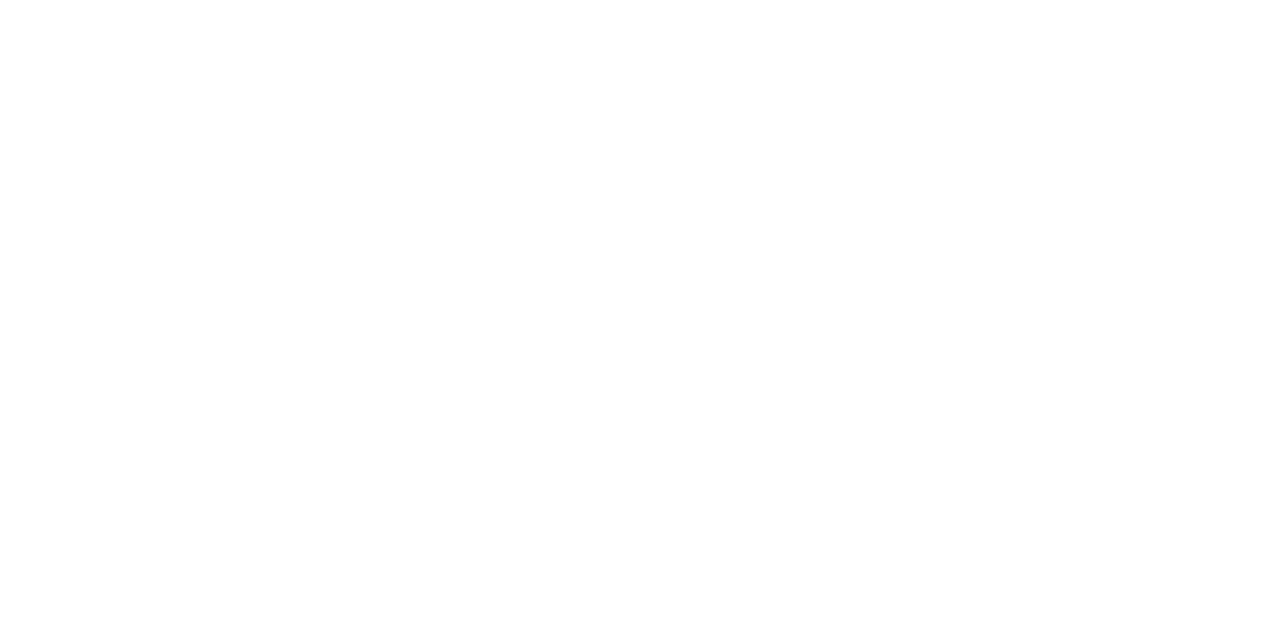
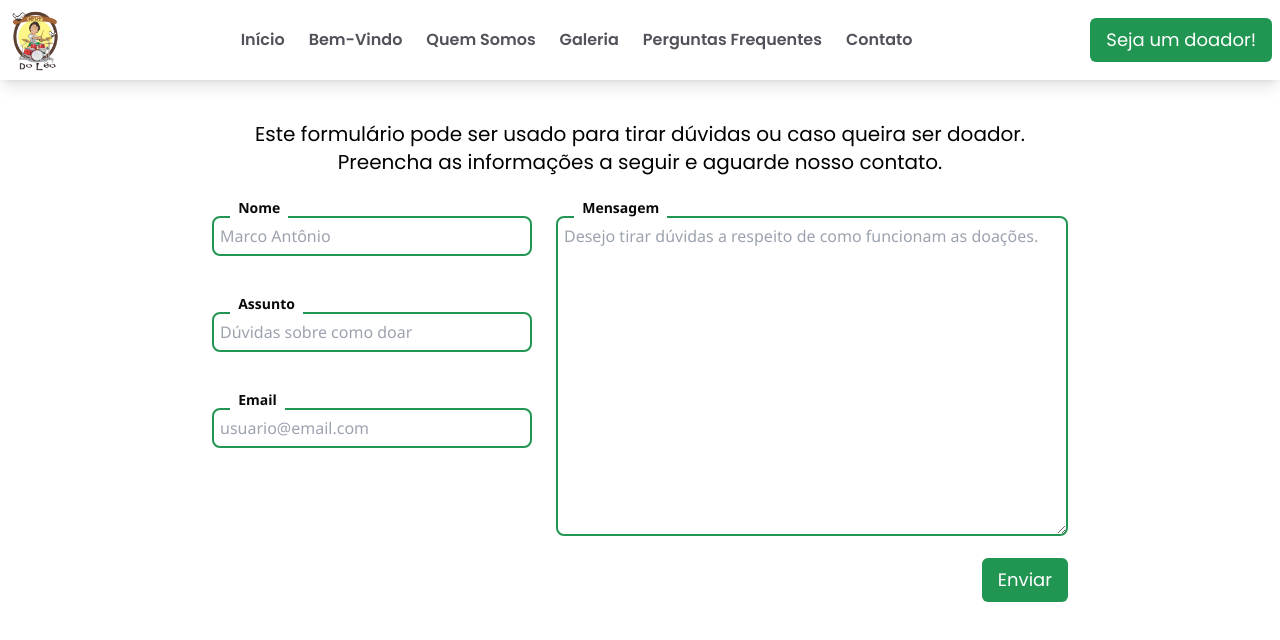
Before and after one commit to fabiojr0/casa-do-leo, a React (Vite) app: page /casa-do-leo/formulario in a window 1280 px wide. Before the commit this address had no page. Shown: the top 640 px of the page. Built offline with nearby package versions, Linux system fonts and the light colour scheme.

Commit message:
Rota de Formulario

```diff
--- a/index.html
+++ b/index.html
@@ -4,6 +4,7 @@
     <meta charset="UTF-8" />
     <meta name="viewport" content="width=device-width, initial-scale=1.0" />
     <title>Casa do Léo</title>
+    <link rel="icon" type="image/x-icon" href="./favicon.ico">
   </head>
   <body>
     <div id="root"></div>
--- a/src/App.jsx
+++ b/src/App.jsx
@@ -1,26 +1,28 @@
-import { Route, BrowserRouter as Router, Routes} from "react-router-dom"
-import Home from "./routes/Home"
+import { Route, BrowserRouter as Router, Routes } from "react-router-dom";
+import Home from "./routes/Home";
 import Events from "./routes/Events";
 import AdminDoador from "./routes/AdminDoador";
 import AdminDoação from "./routes/AdminDoação";
 import AdminTipoDeDoação from "./routes/AdminTipoDeDoação";
 import AdminFotos from "./routes/AdminFotos";
 import AdminUser from "./routes/AdminUser";
+import Forms from "./routes/Forms";
 
 function App() {
   return (
     <Router basename="/casa-do-leo">
       <Routes>
         <Route exact path="/" element={<Home />} />
-        <Route path="/events" element={<Events/>}/>
-        <Route path="/admin/doador" element={<AdminDoador/>}/>
-        <Route path="/admin/doacao" element={<AdminDoação/>}/>
-        <Route path="/admin/tipo_de_doacao" element={<AdminTipoDeDoação/>}/>
-        <Route path="/admin/fotos" element={<AdminFotos/>}/>
-        <Route path="/admin/admin_user" element={<AdminUser/>}/>
+        <Route path="/events" element={<Events />} />
+        <Route path="/formulario" element={<Forms />} />
+        <Route path="/admin/doador" element={<AdminDoador />} />
+        <Route path="/admin/doacao" element={<AdminDoação />} />
+        <Route path="/admin/tipo_de_doacao" element={<AdminTipoDeDoação />} />
+        <Route path="/admin/fotos" element={<AdminFotos />} />
+        <Route path="/admin/admin_user" element={<AdminUser />} />
       </Routes>
     </Router>
-  )
+  );
 }
 
-export default App
+export default App;
--- a/src/components/AboutUs.jsx
+++ b/src/components/AboutUs.jsx
@@ -9,8 +9,8 @@
             <img src='feliz_por_estudar.png' alt='Menino feliz por estudar' className='w-[80%] md:w-[20%] lg:w-[30%] lg:ml-10'/>
             <section className='w-full flex flex-col max-sm:gap-1 lg:gap-5 lg:w-1/2 '>
                 <h1 className='text-sm font-semibold text-verde sm:text-2xl lg:text-3xl'>Quem Somos</h1>
-                <p className='text-xs text-verde sm:text-lg lg:text-lg'>Lorem ipsum dolor sit amet consectetur adipisicing elit. Cupiditate possimus, nam eaque quae sequi voluptas harum laudantium rem molestiae, itaque.</p>
-                <p className='text-xs text-verde sm:text-lg lg:text-lg max-lg:hidden'>Lorem ipsum dolor sit amet consectetur adipisicing elit. Cupiditate possimus, nam eaque quae sequi voluptas harum laudantium rem molestiae, itaque.</p>
+                <p className='text-xs sm:text-lg lg:text-lg'>Lorem ipsum dolor sit amet consectetur adipisicing elit. Cupiditate possimus, nam eaque quae sequi voluptas harum laudantium rem molestiae, itaque.</p>
+                <p className='text-xs sm:text-lg lg:text-lg max-lg:hidden'>Lorem ipsum dolor sit amet consectetur adipisicing elit. Cupiditate possimus, nam eaque quae sequi voluptas harum laudantium rem molestiae, itaque.</p>
                 <Button>Saiba Mais <Play  size={20} weight='fill'/></Button>
             </section>
         </div>
--- a/src/components/Button.jsx
+++ b/src/components/Button.jsx
@@ -3,14 +3,14 @@
 // eslint-disable-next-line no-unused-vars
 import React from "react";
 
-function Button({ children, cancel , click }) {
+function Button({ children, cancel, click }) {
   return (
     <span>
       <button
         className={
           cancel
-            ? "bg-zinc-200 p-1.5 text-zinc-900 rounded-md text-sm hover:bg-zinc-300 transition-all flex items-center sm:text-lg lg:text-xl active:translate-y-1"
-            : "bg-verde p-1.5 text-zinc-100 rounded-md text-sm hover:bg-green-700 transition-all flex items-center sm:text-lg lg:text-lg active:translate-y-1"
+            ? "bg-zinc-200 px-4 py-2 text-zinc-900 rounded-md text-sm hover:bg-zinc-300 transition-all flex items-center sm:text-lg lg:text-xl active:translate-y-1"
+            : "bg-verde px-4 py-2 text-white rounded-md text-sm hover:bg-green-700 transition-all flex items-center sm:text-lg active:translate-y-1"
         }
         onClick={() => click()}
       >
--- a/src/components/Navbar.jsx
+++ b/src/components/Navbar.jsx
@@ -1,5 +1,6 @@
 import { List } from "@phosphor-icons/react/dist/ssr";
 import { useEffect, useState } from "react";
+import Button from "./Button";
 
 function Navbar() {
   const [screenWidth, setScreenWidth] = useState(window.innerWidth);
@@ -16,33 +17,67 @@
   }, [screenWidth]);
 
   return (
-    <nav className="w-full flex items-center justify-between p-2 border-b shadow">
+    <nav className="w-full flex items-center justify-between p-2 shadow-lg">
+      <a href="/">
         <img src="Logo.png" className="h-10 sm:h-16" />
+      </a>
       {screenWidth >= 1024 ? (
+        <>
           <ul className="flex items-center gap-6 ">
             <li>
-            <a href="#" className="text-zinc-600 hover:text-verde transition-all font-semibold ">Início</a>
+              <a
+                href="/#"
+                className="text-zinc-600 hover:text-verde transition-all font-semibold "
+              >
+                Início
+              </a>
             </li>
             <li>
-            <a href="#" className="text-zinc-600 hover:text-verde transition-all font-semibold ">Bem-Vindo</a>
+              <a
+                href="#"
+                className="text-zinc-600 hover:text-verde transition-all font-semibold "
+              >
+                Bem-Vindo
+              </a>
             </li>
             <li>
-            <a href="#" className="text-zinc-600 hover:text-verde transition-all font-semibold ">Quem Somos</a>
+              <a
+                href="#"
+                className="text-zinc-600 hover:text-verde transition-all font-semibold "
+              >
+                Quem Somos
+              </a>
             </li>
             <li>
-            <a href="#" className="text-zinc-600 hover:text-verde transition-all font-semibold ">Galeria</a>
+              <a
+                href="#"
+                className="text-zinc-600 hover:text-verde transition-all font-semibold "
+              >
+                Galeria
+              </a>
             </li>
             <li>
-            <a href="#" className="text-zinc-600 hover:text-verde transition-all font-semibold ">Perguntas Frequentes</a>
+              <a
+                href="#"
+                className="text-zinc-600 hover:text-verde transition-all font-semibold "
+              >
+                Perguntas Frequentes
+              </a>
             </li>
             <li>
-            <a href="#" className="text-zinc-600 hover:text-verde transition-all font-semibold ">Contato</a>
+              <a
+                href="#"
+                className="text-zinc-600 hover:text-verde transition-all font-semibold "
+              >
+                Contato
+              </a>
             </li>
           </ul>
+          <Button>Seja um doador!</Button>
+        </>
       ) : (
         <List size={32} weight="bold" />
       )}
-      {screenWidth >= 1024 && <div></div>}
     </nav>
   );
 }
--- a/src/components/Welcome.jsx
+++ b/src/components/Welcome.jsx
@@ -25,7 +25,7 @@
     <div className='relative mt-2 lg:flex lg:items-center lg:flex-col '>
       <img src='World_Map.png' className='w-screen h-auto lg:w-2/3 opacity-60' alt='World Map' />
 
-      <div className='absolute inset-0 flex flex-col bg-red-500 items-center gap-4 px-2 text-zinc-100 '>
+      <div className='absolute inset-0 flex flex-col  items-center gap-4 px-2 text-zinc-100 '>
         <h2 className='text-base font-medium text-black sm:text-2xl lg:text-3xl'>Bem-vindo à Casa do Léo</h2>
 
         <div className='flex w-full justify-around gap-2 items-center p-4 '>
--- a/src/index.css
+++ b/src/index.css
@@ -34,12 +34,11 @@
   position: relative;
 }
 
-.inputGroup input {
+.inputGroup input , .inputGroup textarea{
   font-size: 100%;
   padding: 6px;
   outline: none;
   border: 2px solid #219653;
-  background-color: transparent;
   border-radius: 8px;
   @apply w-[80vw] md:w-[50vw] lg:w-[25vw];
 }
--- /dev/null
+++ b/src/routes/Forms.jsx
@@ -0,0 +1,69 @@
+import Button from "../components/Button";
+import Navbar from "../components/Navbar";
+
+function Forms() {
+  return (
+    <div className="flex flex-col items-center gap-6">
+      <Navbar />
+      <span className="flex flex-col items-center p-4 max-lg:gap-2 w-full text-center text-sm lg:text-xl">
+        <p>
+          Este formulário pode ser usado para tirar dúvidas ou caso queira ser
+          doador.
+        </p>
+        <p>Preencha as informações a seguir e aguarde nosso contato.</p>
+      </span>
+      <div className="flex max-lg:flex-col gap-14 lg:gap-6 text-sm lg:text-base">
+        <span className="flex-col flex gap-14">
+          <div className="inputGroup">
+            <input
+              type="text"
+              required=""
+              id="Nome"
+              autoComplete="off"
+              placeholder="Marco Antônio"
+            />
+            <label htmlFor="Nome">Nome</label>
+          </div>
+          <div className="inputGroup">
+            <input
+              type="text"
+              required=""
+              id="Assunto"
+              autoComplete="off"
+              placeholder="Dúvidas sobre como doar"
+            />
+            <label htmlFor="Assunto">Assunto</label>
+          </div>
+          <div className="inputGroup">
+            <input
+              type="text"
+              required=""
+              id="Email"
+              autoComplete="off"
+              placeholder="usuario@email.com"
+            />
+            <label htmlFor="Email">Email</label>
+          </div>
+        </span>
+        <span className="flex-col flex gap-4">
+          <div className="inputGroup">
+            <textarea
+              className="h-80 lg:!w-[40vw]"
+              type="text"
+              required=""
+              id="Mensagem"
+              autoComplete="off"
+              placeholder="Desejo tirar dúvidas a respeito de como funcionam as doações."
+            />
+            <label htmlFor="Mensagem">Mensagem</label>
+          </div>
+          <span className="w-full flex flex-row-reverse">
+            <Button>Enviar</Button>
+          </span>
+        </span>
+      </div>
+    </div>
+  );
+}
+
+export default Forms;
```
Also changed, not shown: src/routes/Home.jsx (+23 -23 lines), 1 other file (tests, documents, lock files or other folders). Lines whose indentation alone changed are shown as unchanged.
